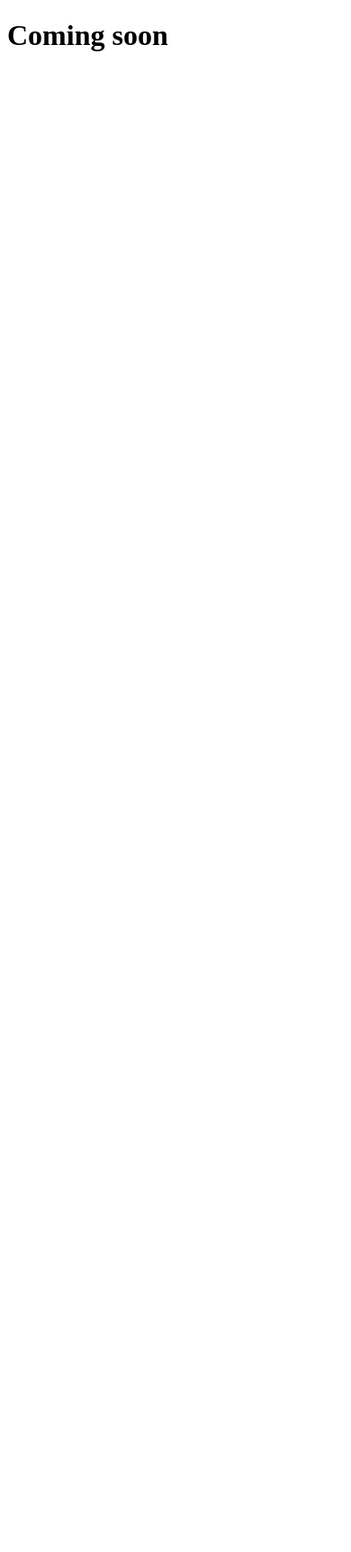
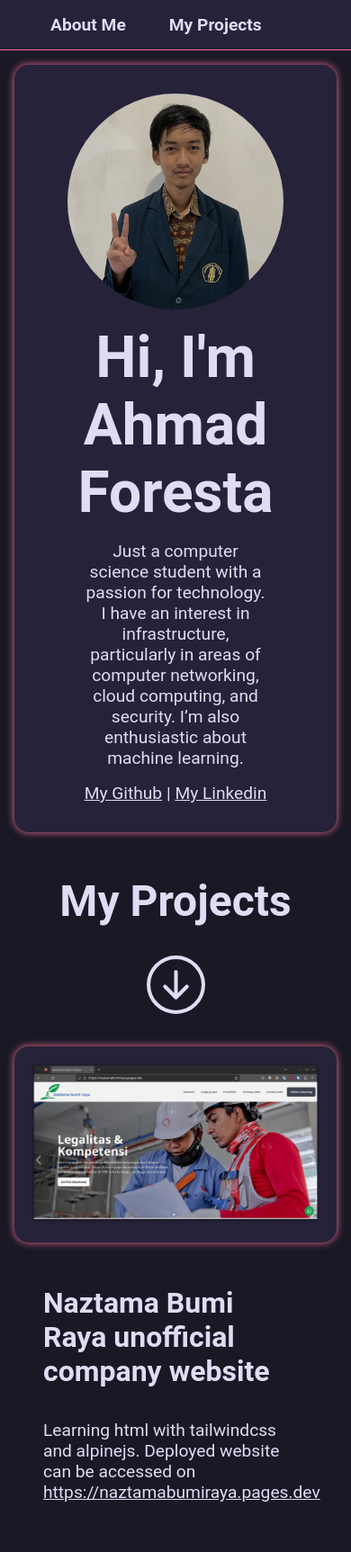
Before and after one commit to estaesta/estaesta.github.io, a plain HTML site: page index.html in a window 390 px wide. Shown: the top 1725 px of the page at 90% size. Before the commit the page ends 844 px from the top, so only its background shows below. Drawn offline with Linux system fonts and the light colour scheme.

Commit message:
porto from bangkit submission

```diff
--- /dev/null
+++ b/assets/css/rose-pine-class.css
@@ -0,0 +1,53 @@
+.theme-rp {
+	--rp-base: hsl(249deg, 22%, 12%);
+	--rp-surface: hsl(247deg, 23%, 15%);
+	--rp-overlay: hsl(248deg, 25%, 18%);
+	--rp-muted: hsl(249deg, 12%, 47%);
+	--rp-subtle: hsl(248deg, 15%, 61%);
+	--rp-text: hsl(245deg, 50%, 91%);
+	--rp-love: hsl(343deg, 76%, 68%);
+	--rp-gold: hsl(35deg, 88%, 72%);
+	--rp-rose: hsl(2deg, 55%, 83%);
+	--rp-pine: hsl(197deg, 49%, 38%);
+	--rp-foam: hsl(189deg, 43%, 73%);
+	--rp-iris: hsl(267deg, 57%, 78%);
+	--rp-highlight-low: hsl(244deg, 18%, 15%);
+	--rp-highlight-med: hsl(249deg, 15%, 28%);
+	--rp-highlight-high: hsl(248deg, 13%, 36%);
+}
+
+.theme-rp-moon {
+	--rp-base: hsl(246deg, 24%, 17%);
+	--rp-surface: hsl(248deg, 24%, 20%);
+	--rp-overlay: hsl(248deg, 21%, 26%);
+	--rp-muted: hsl(249deg, 12%, 47%);
+	--rp-subtle: hsl(248deg, 15%, 61%);
+	--rp-text: hsl(245deg, 50%, 91%);
+	--rp-love: hsl(343deg, 76%, 68%);
+	--rp-gold: hsl(35deg, 88%, 72%);
+	--rp-rose: hsl(2deg, 66%, 75%);
+	--rp-pine: hsl(197deg, 48%, 47%);
+	--rp-foam: hsl(189deg, 43%, 73%);
+	--rp-iris: hsl(267deg, 57%, 78%);
+	--rp-highlight-low: hsl(245deg, 22%, 20%);
+	--rp-highlight-med: hsl(247deg, 16%, 30%);
+	--rp-highlight-high: hsl(249deg, 15%, 38%);
+}
+
+.theme-rp-dawn {
+	--rp-base: hsl(32deg, 57%, 95%);
+	--rp-surface: hsl(35deg, 100%, 98%);
+	--rp-overlay: hsl(33deg, 43%, 91%);
+	--rp-muted: hsl(257deg, 9%, 61%);
+	--rp-subtle: hsl(248deg, 12%, 52%);
+	--rp-text: hsl(248deg, 19%, 40%);
+	--rp-love: hsl(343deg, 35%, 55%);
+	--rp-gold: hsl(35deg, 81%, 56%);
+	--rp-rose: hsl(3deg, 53%, 67%);
+	--rp-pine: hsl(197deg, 53%, 34%);
+	--rp-foam: hsl(189deg, 30%, 48%);
+	--rp-iris: hsl(268deg, 21%, 57%);
+	--rp-highlight-low: hsl(25deg, 35%, 93%);
+	--rp-highlight-med: hsl(10deg, 9%, 86%);
+	--rp-highlight-high: hsl(315deg, 4%, 80%);
+}
--- /dev/null
+++ b/assets/css/style.css
@@ -0,0 +1,164 @@
+@import "rose-pine-class.css";
+
+* {
+  box-sizing: border-box;
+  font-family: "Roboto", sans-serif;
+  color: var(--rp-text);
+  scroll-behavior: smooth;
+}
+
+body {
+  padding: 0;
+  background-color: var(--rp-base);
+  min-height: 100vh;
+  margin: 0;
+}
+
+nav {
+  border-bottom: 1px solid var(--rp-love);
+  background-color: var(--rp-overlay);
+}
+
+body > header {
+  position: sticky;
+  top: 0;
+  z-index: 100;
+}
+
+nav ul {
+  display: flex;
+  gap: 1rem;
+  margin: 0;
+}
+
+nav li {
+  list-style-type: none;
+  padding: 1rem;
+  transition: all 0.1s ease-in-out;
+}
+
+nav li:hover {
+  background-color: var(--rp-highlight-high);
+  transition: all 0.1s ease-in-out;
+}
+
+nav a {
+  text-decoration: none;
+  font-size: 1.2rem;
+  font-weight: bold;
+}
+
+.row {
+  padding: 1rem;
+  display: flex;
+  max-width: 1400px;
+  margin: auto;
+}
+
+.project img {
+  width: 100%;
+  margin: auto;
+  border-radius: 1rem;
+}
+
+.project .card {
+  display: flex;
+  flex-direction: column;
+  justify-content: center;
+}
+
+h3 {
+  margin: 0;
+}
+
+.card {
+  background-color: var(--rp-overlay);
+  border-radius: 1rem;
+  display: flex;
+  flex-direction: column;
+  width: 100%;
+  align-items: center;
+  box-shadow: 0 0 0.5rem var(--rp-love);
+  margin-bottom: 1rem;
+  padding: 1rem;
+}
+
+#aboutme {
+  gap: 1rem;
+  padding: 2rem;
+}
+
+#aboutme img {
+  border-radius: 50%;
+  width: 100%;
+  height: auto;
+  aspect-ratio: 1/1;
+  object-fit: cover;
+  filter: grayscale(50%);
+  max-width: 15rem;
+  transition: all 0.3s ease-in-out;
+  filter: brightness(0.9);
+}
+
+#aboutme img:hover {
+  scale: 1.05;
+  transition: all 0.3s ease-in-out;
+}
+
+#aboutme h1 {
+  margin: 0;
+  font-size: 4rem;
+  text-align: center;
+}
+
+#aboutme p {
+  text-align: center;
+  max-width: 70%;
+  font-size: 1.2rem;
+  margin: 0;
+}
+
+#myprojects {
+  text-align: center;
+  margin: auto;
+  font-size: 3rem;
+}
+
+#arrow {
+  text-align: center;
+  margin: auto;
+  cursor: pointer;
+}
+
+.proj-desc {
+  padding: 2rem;
+  margin-right: 1rem;
+  display: flex;
+  flex-direction: column;
+  gap: 1rem;
+  justify-content: center;
+}
+
+.proj-desc h3 {
+  font-size: 2rem;
+}
+
+.proj-desc p {
+  font-size: 1.2rem;
+}
+
+footer {
+  padding: 1rem 0;
+  text-align: center;
+  border-top: 1px solid var(--rp-love);
+}
+
+@media screen and (max-width: 768px) {
+  .row {
+    flex-direction: column;
+  }
+
+  .proj-desc {
+    order: 2;
+  }
+}
--- /dev/null
+++ b/assets/js/script.js
@@ -0,0 +1,18 @@
+const showMore = document.querySelectorAll('.show-more');
+const clamp = document.querySelectorAll('.clamp');
+
+for (let i = 0; i < showMore.length; i++) {
+    if (clamp[i].offsetHeight < clamp[i].scrollHeight ||
+        clamp[i].offsetWidth < clamp[i].scrollWidth) {
+            showMore[i].addEventListener('click', () => {
+                clamp[i].classList.toggle('clamp');
+                if (clamp[i].classList.contains('clamp')) {
+                    showMore[i].textContent = 'Show More ...';
+                } else {
+                    showMore[i].textContent = 'Show Less ...';
+                }
+            });
+    } else {
+        showMore[i].style.display = 'none';
+    }
+}
--- a/index.html
+++ b/index.html
@@ -1,11 +1,111 @@
-<!DOCTYPE html>
-<html>
+<!doctype html>
+<html lang="en">
   <head>
-    <meta charset="utf-8">
-    <meta name="viewport" content="width=device-width">
-    <title>Coming soon</title>
+    <title></title>
+    <meta charset="UTF-8" />
+    <meta name="viewport" content="width=device-width, initial-scale=1" />
+    <link href="./assets/css/style.css" rel="stylesheet" />
   </head>
-  <body>
-    <h1>Coming soon</h1>
+  <body class="theme-rp">
+    <header>
+      <nav>
+        <ul>
+          <a href="#"><li>About Me</li></a>
+          <a href="#myprojects"><li>My Projects</li></a>
+        </ul>
+      </nav>
+    </header>
+    <main>
+      <div class="row">
+        <div id="aboutme" class="card">
+          <img src="./assets/img/IMG_0569.jpg" alt="" />
+          <h1>Hi, I'm Ahmad Foresta</h1>
+          <p>
+            Just a computer science student with a passion for technology. I
+            have an interest in infrastructure, particularly in areas of
+            computer networking, cloud computing, and security. I’m also
+            enthusiastic about machine learning.
+          </p>
+          <p>
+            <a href="https://github.com/estaesta" target="_blank">My Github</a>
+            |
+            <a href="https://linkedin.com/in/ahmad-foresta" target="_blank"
+              >My Linkedin
+            </a>
+          </p>
+        </div>
+      </div>
+      <div class="row">
+        <h2 id="myprojects">My Projects</h2>
+      </div>
+      <div class="row">
+        <div id="arrow">
+          <a href="#myprojects">
+            <!-- make arrow down svg -->
+            <svg
+              xmlns="http://www.w3.org/2000/svg"
+              width="65"
+              height="65"
+              fill="currentColor"
+              class="bi bi-arrow-down-circle"
+              viewBox="0 0 16 16"
+            >
+              <path
+                fill-rule="evenodd"
+                d="M1 8a7 7 0 1 0 14 0A7 7 0 0 0 1 8zm15 0A8 8 0 1 1 0 8a8 8 0 0 1 16 0zM8.5 4.5a.5.5 0 0 0-1 0v5.793L5.354 8.146a.5.5 0 1 0-.708.708l3 3a.5.5 0 0 0 .708 0l3-3a.5.5 0 0 0-.708-.708L8.5 10.293V4.5z"
+              />
+            </svg>
+          </a>
+        </div>
+      </div>
+      <div class="row project">
+        <div class="proj-desc">
+          <h3>Naztama Bumi Raya unofficial company website</h3>
+          <p>
+            Learning html with tailwindcss and alpinejs. Deployed website can be
+            accessed on
+            <a href="https://naztamabumiraya.pages.dev" target="_blank"
+              >https://naztamabumiraya.pages.dev</a
+            >
+          </p>
+        </div>
+        <div class="card ">
+          <a href="https://naztamabumiraya.pages.dev" target="_blank">
+            <img src="./assets/img/naztama.png" alt="" />
+          </a>
+        </div>
+      </div>
+      <div class="row project">
+        <div class="card ">
+          <a href="https://ddpaud.pages.dev" target="_blank">
+            <img src="./assets/img/ddpaudblog.png" alt="" />
+          </a>
+        </div>
+        <div class="proj-desc">
+          <h3>Personal Blog</h3>
+          <p>
+            My personal blog. Built using Zola static site generator. Can be
+            accessed on
+            <a href="https://ddpaud.pages.dev" target="_blank"
+              >https://ddpaud.pages.dev</a
+            >
+          </p>
+        </div>
+      </div>
+      <div class="row project">
+        <div class="proj-desc">
+          <h3>Heartbeat prediction</h3>
+          <p>
+            My college research about implementing heartbeat prediction using
+            LSTM based model. Built using tensorflow and flask.
+          </p>
+        </div>
+        <div class="card ">
+          <img src="./assets/img/lstm2.png" alt="" />
+        </div>
+      </div>
+    </main>
+    <footer>Ahmad Foresta &copy; 2023</footer>
   </body>
+  <script src="./assets/js/script.js"></script>
 </html>
```
Also changed, not shown: assets/img/IMG_0569.jpg (added), assets/img/ddpaudblog.png (added), assets/img/lstm2.png (added), assets/img/naztama.png (added), 1 other file.
